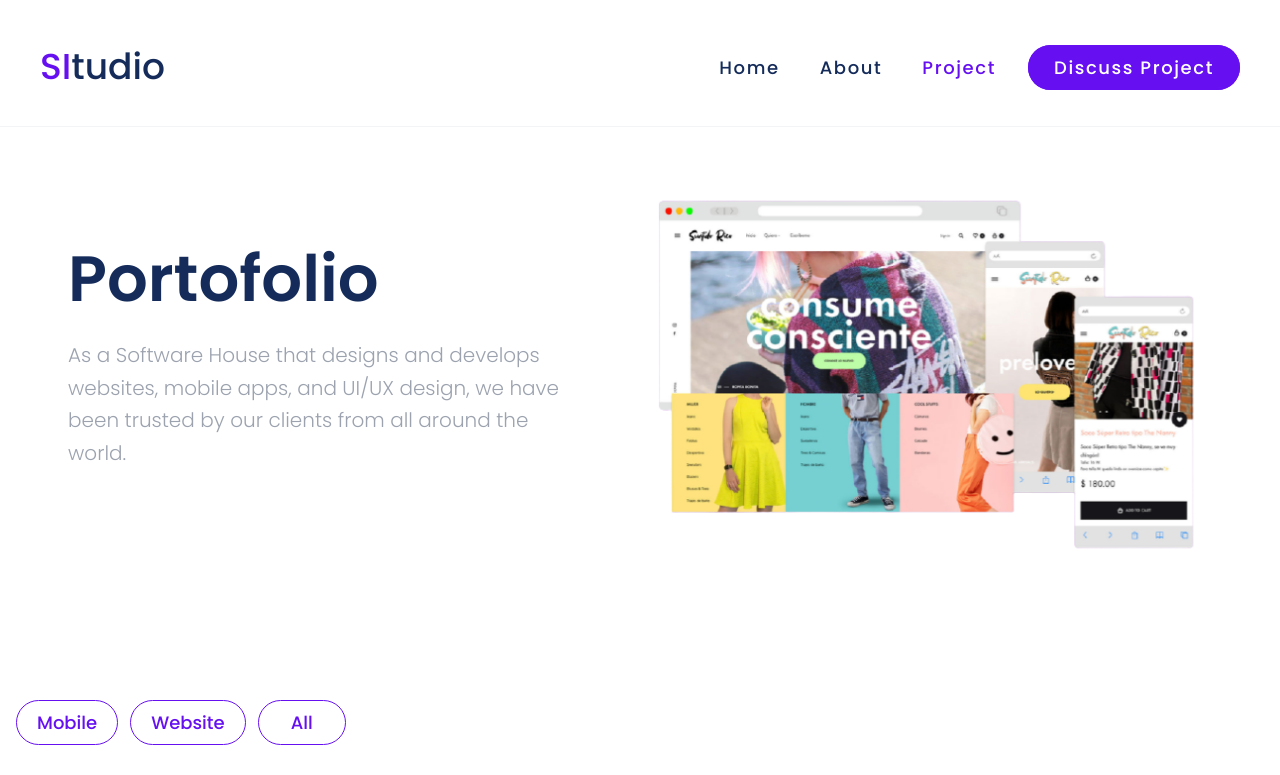
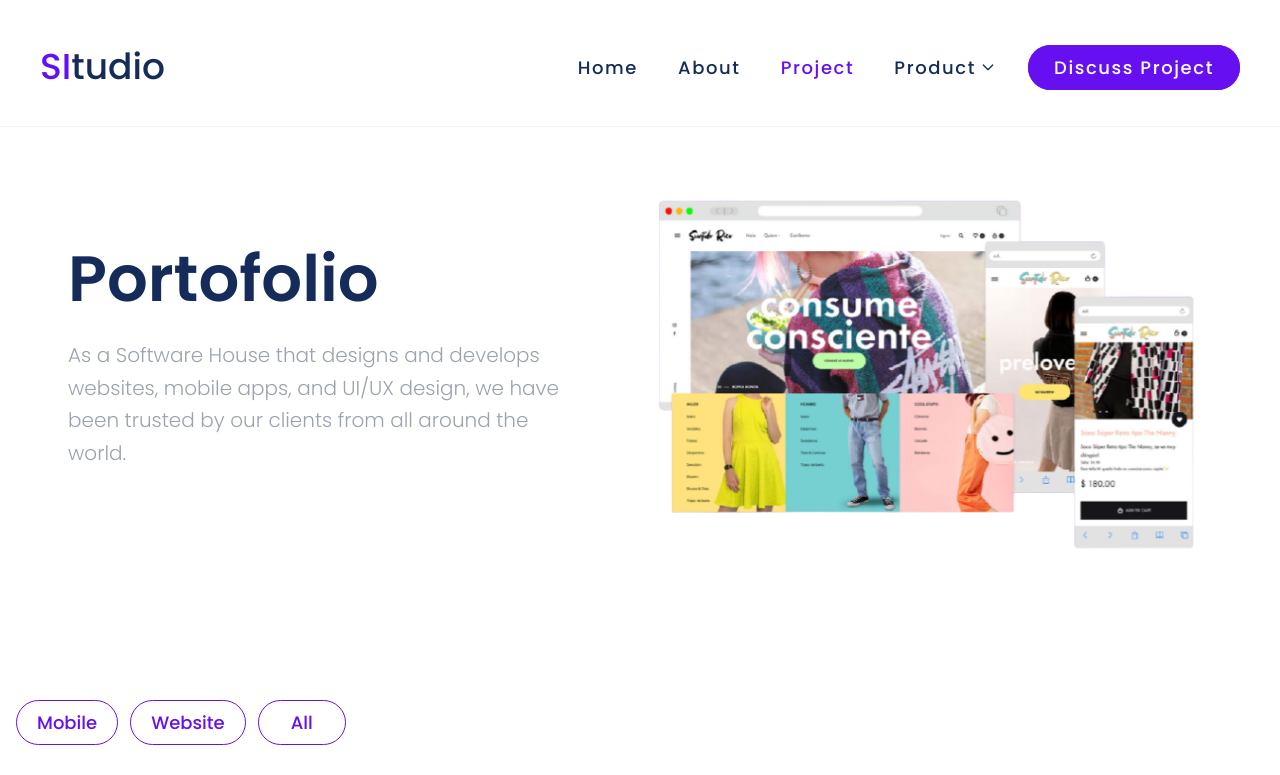
Before and after one commit to Aminiqbaal/situdio, a React (Create React App) app: page /project in a window 1280 px wide. Shown: the top 775 px of the page. Built offline with nearby package versions, Linux system fonts and the light colour scheme.

Commit message:
add product

```diff
--- a/src/parts/Header.js
+++ b/src/parts/Header.js
@@ -15,6 +15,7 @@ import BrandIcon from './BrandIcon';
 
 export default function Header() {
   const [isCollapse, setIsCollapse] = useState(false);
+  const [isDropdownOpen, setIsDropdownOpen] = useState(false);
   const location = useLocation();
   const path = location.pathname;
 
@@ -58,6 +59,48 @@ export default function Header() {
           >
             Project
           </Button>
+        </li>
+        <li
+          className="relative py-2 lg:py-0"
+          onMouseEnter={() => setIsDropdownOpen(true)}
+          onMouseLeave={() => setIsDropdownOpen(false)}
+        >
+          {/* Tombol Utama Product */}
+          <button className="font-medium text-lg px-5 no-underline hover:underline text-theme-blue flex items-center outline-none">
+            Product
+            <svg className={`w-4 h-4 ml-1 transition-transform duration-200 ${isDropdownOpen ? 'rotate-180' : ''}`} fill="none" stroke="currentColor" viewBox="0 0 24 24">
+              <path strokeLinecap="round" strokeLinejoin="round" strokeWidth="2" d="M19 9l-7 7-7-7" />
+            </svg>
+          </button>
+
+          {/* List Dropdown */}
+          <Transition
+            show={isDropdownOpen}
+            enter="transition ease-out duration-100"
+            enterFrom="transform opacity-0 scale-95"
+            enterTo="transform opacity-100 scale-100"
+            leave="transition ease-in duration-75"
+            leaveFrom="transform opacity-100 scale-100"
+            leaveTo="transform opacity-0 scale-95"
+          >
+            <ul className="absolute left-0 mt-2 w-48 bg-white border border-gray-100 shadow-xl rounded-xl overflow-hidden z-50">
+              {/* <li>
+                <a href="https://situdio-wedding.vercel.app/" target="_blank" rel="noopener noreferrer" className="block px-5 py-3 text-sm text-theme-blue hover:bg-gray-50 hover:text-theme-purple transition-colors">
+                  E-Wedding
+                </a>
+              </li> */}
+              {/* <li>
+                <a href="/link-b" className="block px-5 py-3 text-sm text-theme-blue hover:bg-gray-50 hover:text-theme-purple transition-colors">
+                  B (Link Internal)
+                </a>
+              </li>
+              <li>
+                <a href="https://google.com" target="_blank" rel="noopener noreferrer" className="block px-5 py-3 text-sm text-theme-blue hover:bg-gray-50 hover:text-theme-purple transition-colors">
+                  C (Link Eksternal)
+                </a>
+              </li> */}
+            </ul>
+          </Transition>
         </li>
         <li>
           <Button
```
